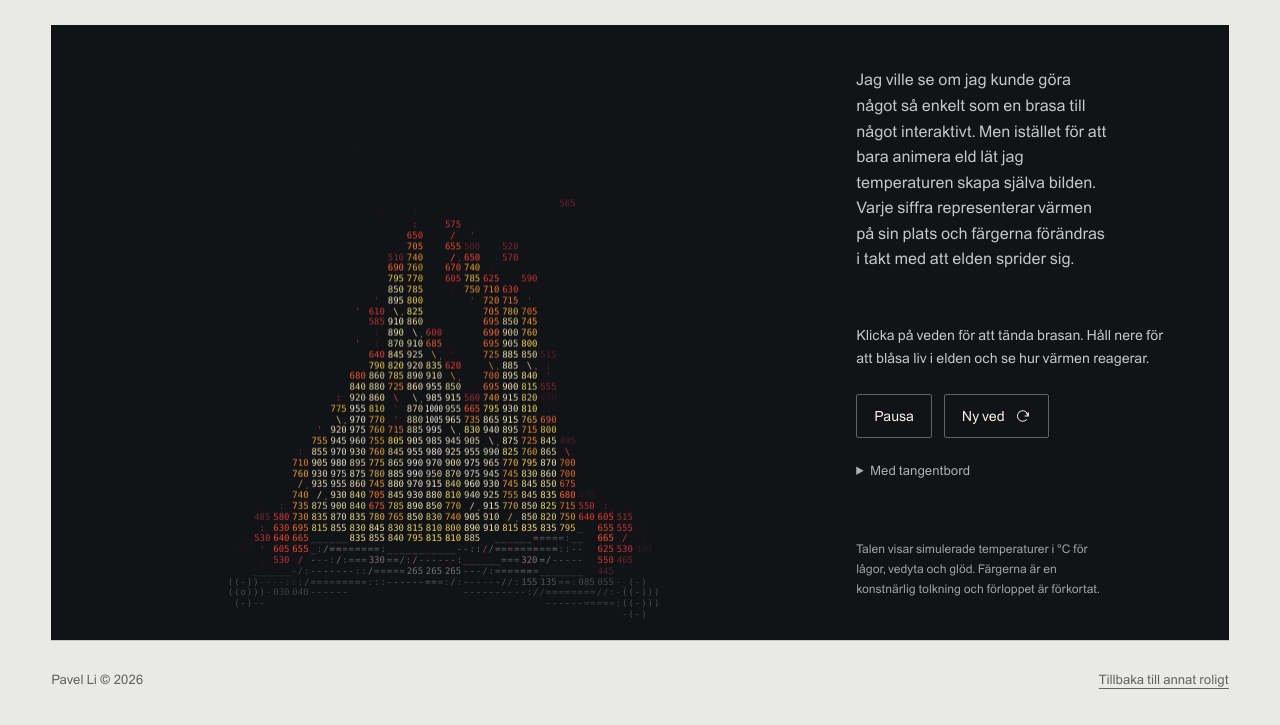
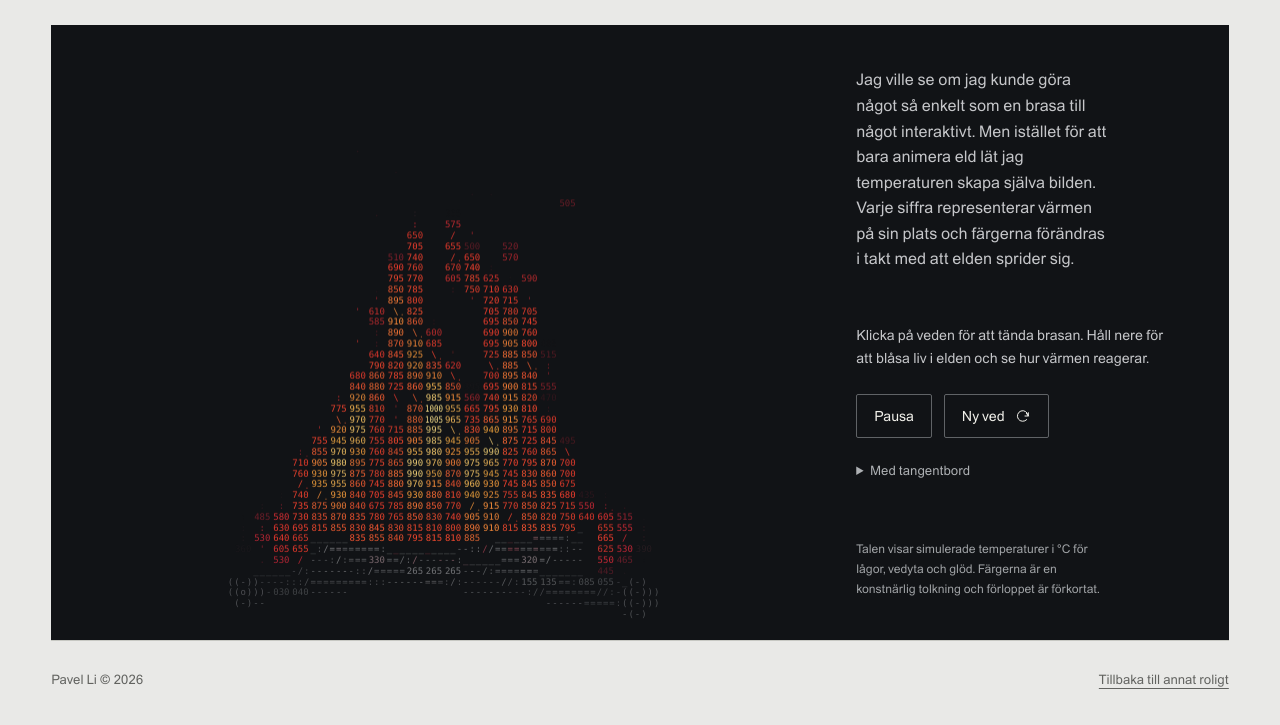
Before and after one commit to Qunius/qunius.github.io, a plain HTML site: page digital-fun.html in a window 1280 px wide. Shown: the part 494-1219 px from the top of the page. Drawn offline with Linux system fonts and the light colour scheme.

Commit message:
Give the ASCII fire a broader and stronger red range

```diff
--- a/assets/digital-fun/temperature-fire.js
+++ b/assets/digital-fun/temperature-fire.js
@@ -24,17 +24,17 @@
     palette: [
       [22,   '#54565a'],
       [300,  '#8c8e91'],
-      [440,  '#9f3848'],
-      [540,  '#d13645'],
-      [650,  '#ff4935'],
-      [740,  '#ff9e32'],
-      [810,  '#ffe65d'],
-      [855,  '#ffeeb0'],
-      [925,  '#fff1c2'],
-      [1000, '#fff7e1'],
-      [1075, '#fffaf2'],
-      [1120, '#e5eff5'],
-      [1150, '#b9daf2']
+      [440,  '#942536'],
+      [540,  '#cb2838'],
+      [650,  '#f13b2d'],
+      [740,  '#ff4430'],
+      [810,  '#ff4b30'],
+      [875,  '#ff6935'],
+      [940,  '#ffad40'],
+      [1000, '#ffe58a'],
+      [1075, '#fff3ce'],
+      [1120, '#fffaf0'],
+      [1150, '#dcecf6']
     ]
   };
 
--- a/digital-fun.html
+++ b/digital-fun.html
@@ -12,7 +12,7 @@
   <link rel="preload" href="/fonts/ABCArealVariable.woff2" as="font" type="font/woff2" crossorigin>
   <link rel="stylesheet" href="/fonts/abc-areal.css">
   <link rel="stylesheet" href="/assets/digital-fun/digital-fun.css?v=project-headings-20261015">
-  <script src="/assets/digital-fun/temperature-fire.js?v=warm-updraft-20261018" defer></script>
+  <script src="/assets/digital-fun/temperature-fire.js?v=red-updraft-20261018" defer></script>
   <script src="/assets/digital-fun/digital-fun.js" defer></script>
 </head>
 <body>
```
